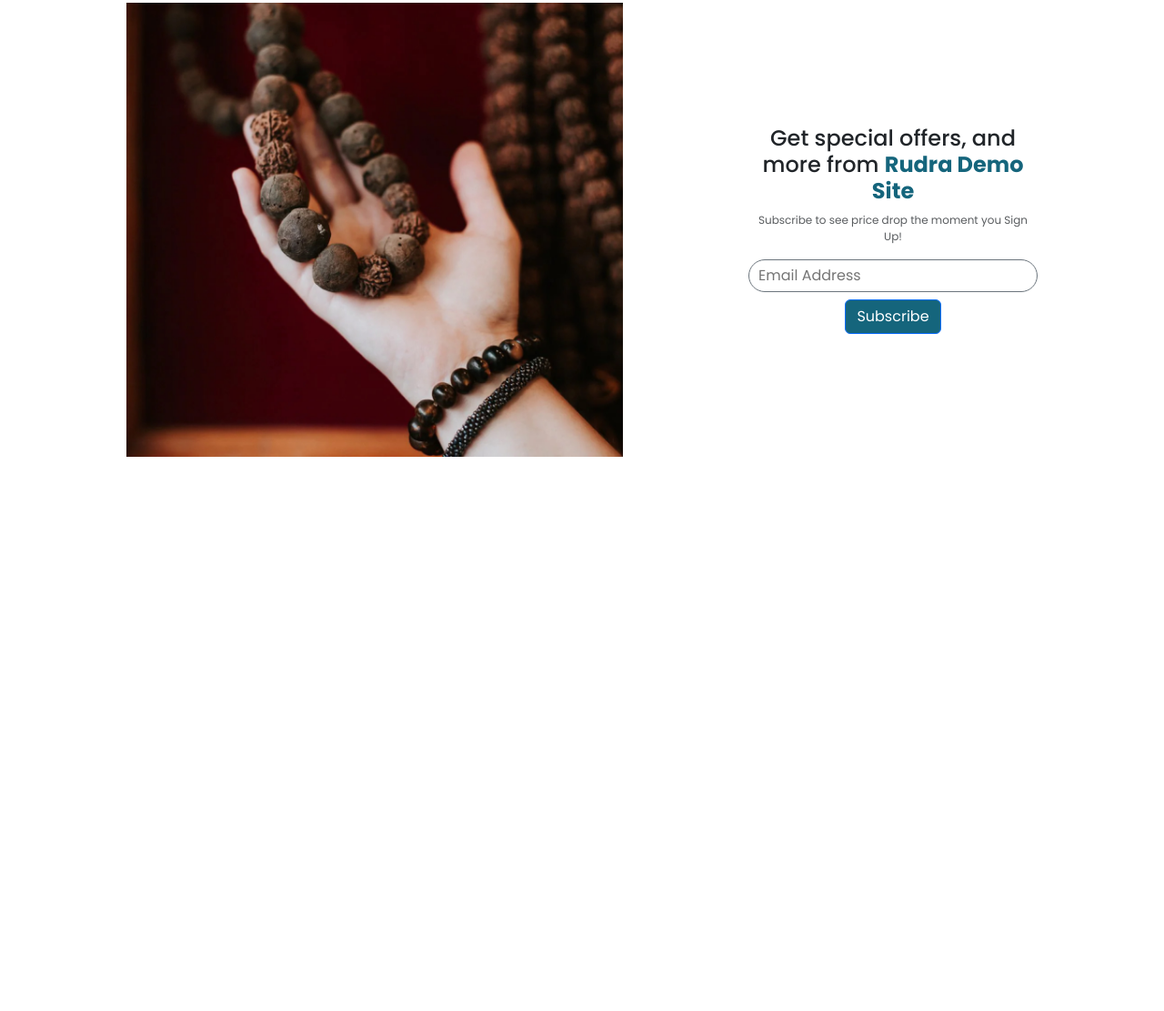
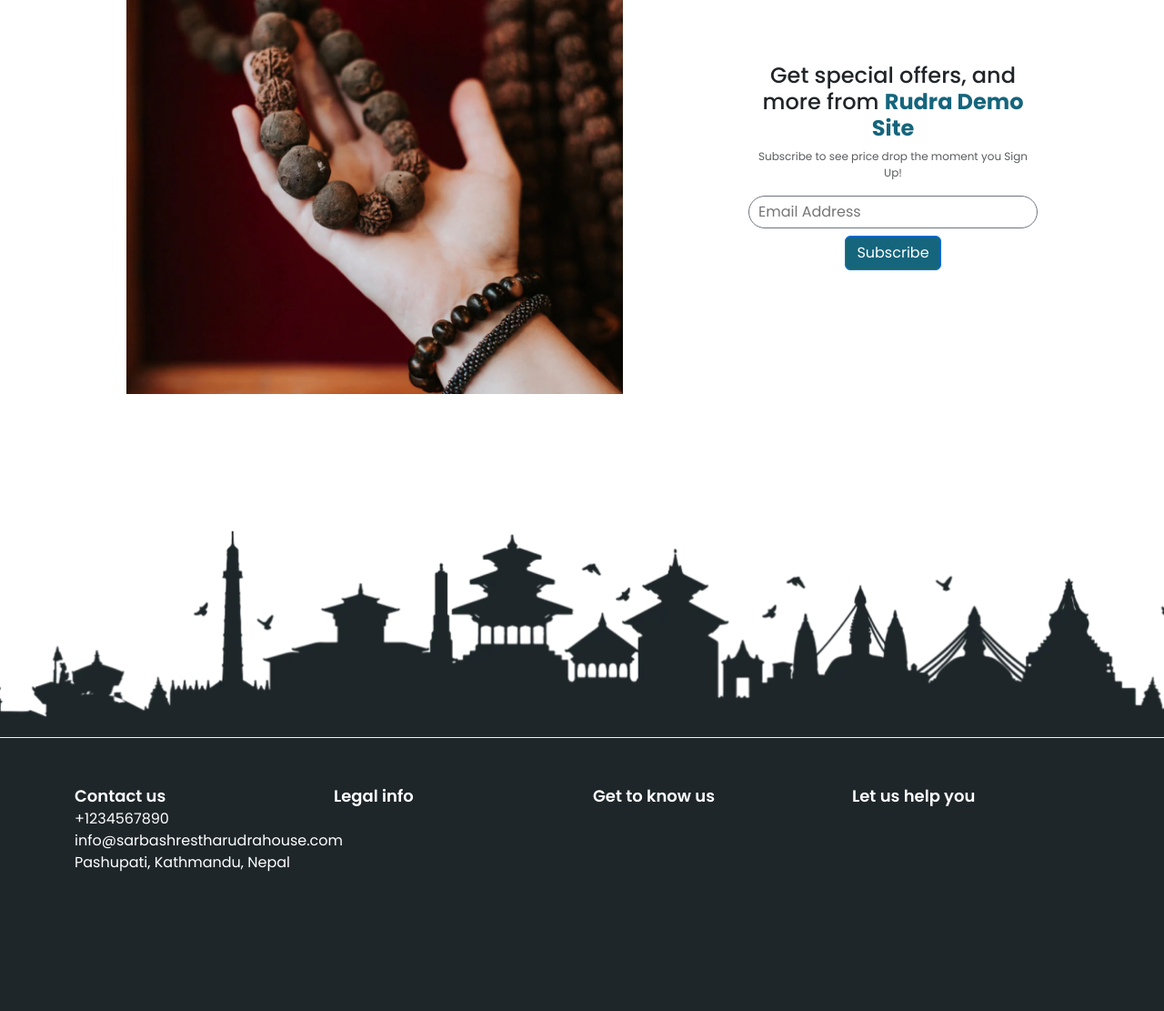
Before and after one commit to gurungbsal18/Sarba-Shrestha-Rudra-Bhandar, a plain HTML site: page index.html in a window 1280 px wide. Shown: the part 2274-3385 px from the top of the page at 91% size. Before the commit the page ends 2776 px from the top, so only its background shows below. Drawn offline with nearby package versions, Linux system fonts and the light colour scheme.

Commit message:
footer added

```diff
--- a/index.html
+++ b/index.html
@@ -268,7 +268,7 @@
 
     <!---------------- Subscribe Section Starts ---------------->
 
-    <div class="container">
+    <div class="container my-5">
       <div class="subscribe-section row">
         <div class="col-6 subscribe-section-image">
           <img src="./image/subscribe-img.png" />
@@ -290,6 +290,35 @@
 
     <!---------------- Subscribe Section ends ---------------->
 
+    <!---------------- Footer starts ---------------->
+    <div class="footer-top-image"></div>
+    <div class="footer">
+      <div class="container footer-content">
+        <div class="row">
+          <div class="col-3">
+            <div class="footer-title">Contact us</div>
+            <div class="footer-text">
+              <ul>
+                <li>+1234567890</li>
+                <li>info@sarbashrestharudrahouse.com</li>
+                <li>Pashupati, Kathmandu, Nepal</li>
+              </ul>
+            </div>
+          </div>
+          <div class="col-3">
+            <div class="footer-title">Legal info</div>
+          </div>
+          <div class="col-3">
+            <div class="footer-title">Get to know us</div>
+          </div>
+          <div class="col-3">
+            <div class="footer-title">Let us help you</div>
+          </div>
+        </div>
+      </div>
+    </div>
+    <!---------------- Footer ends ---------------->
+
     <!-- Bootstrap js cdn -->
     <script
       src="https://cdn.jsdelivr.net/npm/bootstrap@5.3.0/dist/js/bootstrap.bundle.min.js"
--- a/style.scss
+++ b/style.scss
@@ -152,7 +152,7 @@ $black: #000;
   justify-content: space-around;
   align-items: center;
   height: 524px;
-  padding: 130px 0;
+  margin: 130px 0;
   &-image {
     img {
       background-size: cover;
@@ -177,3 +177,37 @@ $black: #000;
     }
   }
 }
+
+// ---------------------------------------------------------------- FOOTER SECTION ----------------------------------------------------------------
+
+.footer-top-image {
+  background: url(./image/Footer.png);
+  background-size: cover;
+  height: 236.02px;
+  width: 100%;
+  // margin-top: 330px;
+}
+
+.footer {
+  height: 300px;
+  background-color: #1e262a;
+  padding-top: 50px;
+  text-align: left;
+  color: $white;
+  &-content {
+    .footer-title {
+      color: $white;
+      font-weight: 600;
+      font-size: 18px;
+    }
+    .footer-text {
+      ul {
+        padding: 0;
+        li {
+          list-style-type: none;
+          padding: 0;
+        }
+      }
+    }
+  }
+}
```
Also changed, not shown: image/Footer.png (added), style.css, 1 other file.
